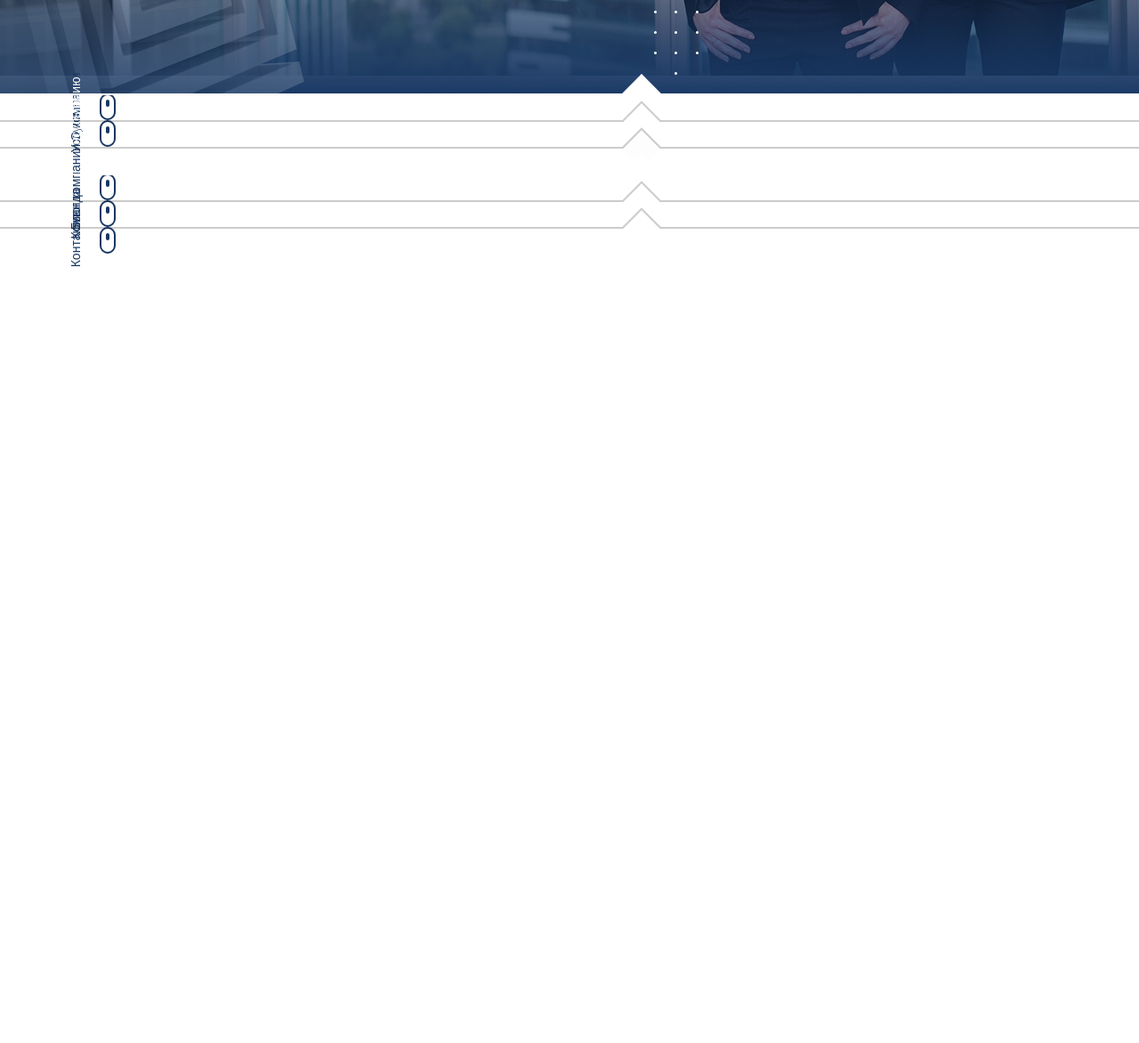
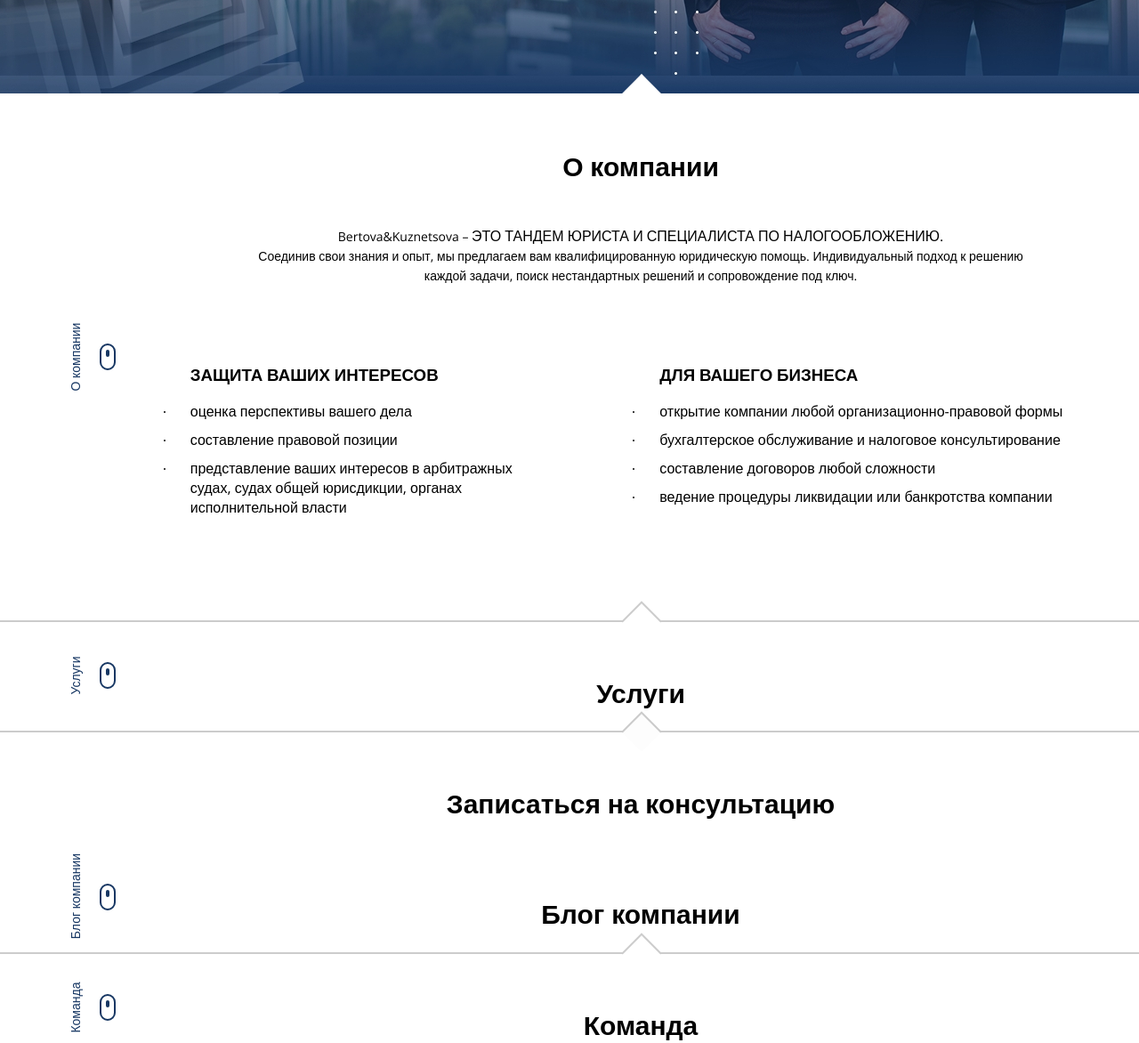
Before and after one commit to marixander/bertova-kuznetsova, a plain HTML site: page index.html in a window 1280 px wide. Shown: the part 635-1807 px from the top of the page at 89% size. Before the commit the page ends 935 px from the top, so only its background shows below. Drawn offline with nearby package versions, Linux system fonts and the light colour scheme.

Commit message:
Cверстан блок О компании без адаптива

```diff
--- a/index.html
+++ b/index.html
@@ -61,14 +61,47 @@
             </div>
             <!-- /.container -->
         </section>
-        <section class="">
+        <section class="about">
             <div class="container container-lined container-lined_white">
                 <div class="side-title">
                     <p class="side-title__text">О компании</p>
                     <button class="side-title__btn"></button>
                 </div>
                 <!-- /.side-title -->
-                <div class="content"></div>
+                <div class="content">
+                    <h2 class="content__title">О компании</h2>
+                    <p class="about__subtitle">
+                        Bertova&Kuznetsova – <span>это тандем юриста и специалиста по НалогооблОжениЮ.</span><br>
+                        Соединив свои знания и опыт, мы предлагаем вам квалифицированную юридическую помощь. Индивидуальный подход к решению <br>
+                        каждой задачи, поиск нестандартных решений и сопровождение под ключ.</p>
+                    <!-- /.about__subtitle -->
+                    <div class="about__blocks">
+                        <div class="about__block">
+                            <h3 class="about__block-title">Защита Ваших интересов</h3>
+                            <!-- /.about__block-title -->
+                            <ul class="about__block-list">
+                                <li>оценка перспективы вашего дела</li>
+                                <li>составление правовой позиции</li>
+                                <li>представление ваших интересов в арбитражных судах, судах общей юрисдикции, органах исполнительной власти</li>
+                            </ul>
+                            <!-- /.about__block-list -->
+                        </div>
+                        <!-- /.about__block -->
+                        <div class="about__block">
+                            <h3 class="about__block-title">Для Вашего бизнеса</h3>
+                            <!-- /.about__block-title -->
+                            <ul class="about__block-list">
+                                <li>открытие компании любой организационно-правовой формы</li>
+                                <li>бухгалтерское обслуживание и налоговое консультирование </li>
+                                <li>составление договоров любой сложности</li>
+                                <li>ведение процедуры ликвидации или банкротства компании</li>
+                            </ul>
+                            <!-- /.about__block-list -->
+                        </div>
+                        <!-- /.about__block -->
+                    </div>
+                    <!-- /.about__blocks -->
+                </div>
                 <!-- /.content -->
             </div>
             <!-- /.container -->
@@ -80,7 +113,9 @@
                     <button class="side-title__btn"></button>
                 </div>
                 <!-- /.side-title -->
-                <div class="content"></div>
+                <div class="content">
+                    <h2 class="content__title">Услуги</h2>
+                </div>
                 <!-- /.content -->
             </div>
             <!-- /.container -->
@@ -92,7 +127,9 @@
                     <button class="side-title__btn"></button>
                 </div>
                 <!-- /.side-title -->
-                <div class="content"></div>
+                <div class="content">
+                    <h2 class="content__title">Записаться на консультацию</h2>
+                </div>
                 <!-- /.content -->
             </div>
             <!-- /.container -->
@@ -104,7 +141,9 @@
                     <button class="side-title__btn"></button>
                 </div>
                 <!-- /.side-title -->
-                <div class="content"></div>
+                <div class="content">
+                    <h2 class="content__title">Блог компании</h2>
+                </div>
                 <!-- /.content -->
             </div>
             <!-- /.container -->
@@ -116,7 +155,9 @@
                     <button class="side-title__btn"></button>
                 </div>
                 <!-- /.side-title -->
-                <div class="content"></div>
+                <div class="content">
+                    <h2 class="content__title">Команда</h2>
+                </div>
                 <!-- /.content -->
             </div>
             <!-- /.container -->
@@ -128,7 +169,9 @@
                     <button class="side-title__btn"></button>
                 </div>
                 <!-- /.side-title -->
-                <div class="content"></div>
+                <div class="content">
+                    <h2 class="content__title">Контакты<h2>
+                </div>
                 <!-- /.content -->
             </div>
             <!-- /.container -->
--- a/sass/_grid.sass
+++ b/sass/_grid.sass
@@ -6,6 +6,7 @@
     max-height: 100%
     margin: 0 auto
     position: relative
+    display: flex
     &-lined
         &:before
             content: ''
@@ -50,7 +51,7 @@
         justify-content: space-between
     &__hero
         height: 650px
-        background: url('../img/hero-bg.jpg') no-repeat left -70px
+        background: url('../img/hero/hero-bg.jpg') no-repeat left -70px
 
 // @media (max-width: 1199px)
 //     .container
--- a/sass/_interface.sass
+++ b/sass/_interface.sass
@@ -14,8 +14,12 @@ li
     list-style: none
 a
     text-decoration: none
+    &:hover
+        cursor: pointer
 button
     border: none
+    &:hover
+        cursor: pointer
 .btn
     &__primary
         padding: 25px
@@ -42,7 +46,7 @@ button
     display: flex
     align-items: center
     justify-content: flex-end
-    width: 150px
+    min-width: 150px
     min-height: 100%
     font-size: 1.4rem
     position: relative
@@ -54,6 +58,8 @@ button
         white-space: nowrap
         color: $secondary-text
         margin: 0
+        &:hover
+            cursor: pointer
     &__btn
         margin-right: 20px
         padding: 0
@@ -73,6 +79,10 @@ button
             position: absolute
             top: 5px
             left: 5px
+        &:active
+            &:after
+                transform: translateY(8px)
+                transition: .1s
     &_white
         .side-title
             &__text
@@ -81,6 +91,14 @@ button
                 border: 2px solid $white
                 &:after
                     background-color: $white
+.content
+    margin-right: 150px
+    width: 100%
+    &__title
+        padding-top: 40px
+        font-size: 3rem
+        text-align: center
+        +bold
 // .section
 //     &_color
 //         width: 100%
--- /dev/null
+++ b/sass/blocks/_about.sass
@@ -0,0 +1,36 @@
+.about
+    &__subtitle
+        margin-top: 50px
+        margin-bottom: 70px
+        font-size: 1.4rem
+        line-height: 22px
+        text-align: center
+        span
+            font-size: 16px
+            text-transform: uppercase
+    &__blocks
+        display: flex
+        justify-content: space-around
+    &__block
+        width: 400px
+        font-size: 1.6rem
+        line-height: 22px
+        margin-bottom: 100px
+        &:last-child
+            width: 485px
+        h3
+            text-transform: uppercase
+            +bold
+        li
+            margin-bottom: 10px
+            position: relative
+            &:before
+                content: ''
+                position: absolute
+                top: 11px
+                left: -30px
+                display: block
+                width: 2px
+                height: 2px
+                border-radius: 50%
+                background-color: $black
--- a/sass/blocks/_hero.sass
+++ b/sass/blocks/_hero.sass
@@ -1,5 +1,10 @@
 .hero
     height: 100%
+    &__text
+        position: absolute
+        top: 192px
+        left: 200px
+        background-color: transparent
     &__btn
         position: absolute
         top: 415px
--- a/sass/style.sass
+++ b/sass/style.sass
@@ -10,3 +10,4 @@
 
 @import './blocks/header'
 @import './blocks/_hero'
+@import './blocks/_about'
```
Also changed, not shown: css/style.css, img/hero-bg.png (added), img/hero/hero-bg.jpg (added), img/hero/hero-text.jpg (added), sass/_fonts.sass (line endings or trailing spaces), 1 other file.
